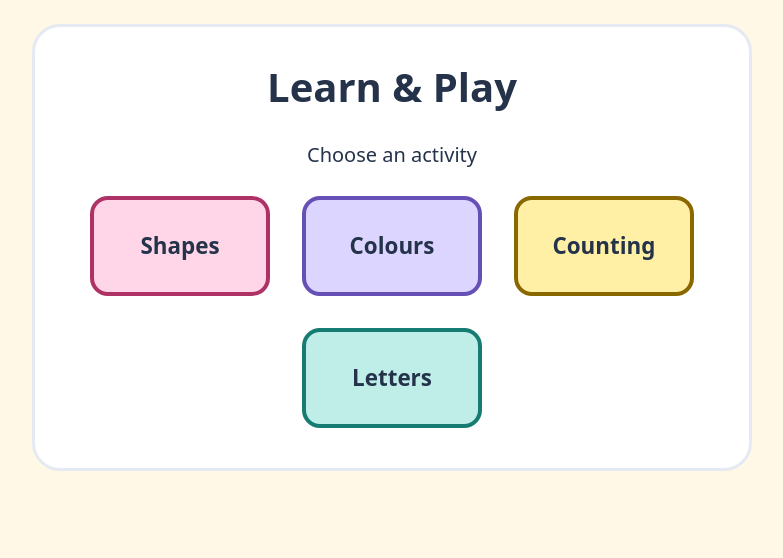
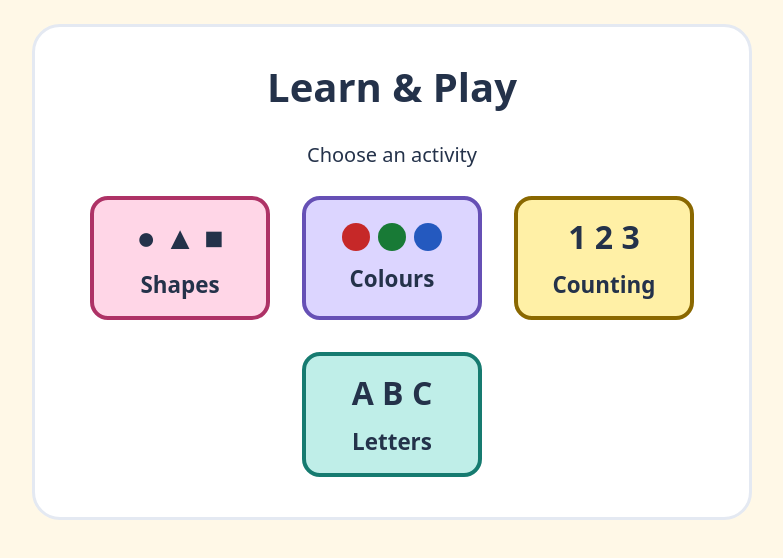
Before and after one commit to TatevikTadevosyan86/Laboration-3-QuizApp, a website built with Vite: page index.html in a window 1280 px wide. Shown: the whole page, without its empty margins (248-1031 px from the left). Built offline with nearby package versions, Linux system fonts and the light colour scheme.

Commit message:
Add visual symbols to activity buttons

```diff
--- a/src/LearningApp.js
+++ b/src/LearningApp.js
@@ -17,10 +17,10 @@ export class LearningApp {
     <h1>Learn & Play</h1>
     <p>Choose an activity</p>
     <div>
-      <button type="button" class="activity shapes" disabled>Shapes</button>
-<button type="button" class="activity colours" disabled>Colours</button>
-<button type="button" class="activity counting" id="counting">Counting</button>
-<button type="button" class="activity letters" disabled>Letters</button>
+      <button type="button" class="activity shapes" disabled><span class="activity-picture" aria-hidden="true">● ▲ ■</span><span>Shapes</span></button>
+<button type="button" class="activity colours" disabled><span class="activity-picture colour-picture" aria-hidden="true"><i></i><i></i><i></i></span><span>Colours</span></button>
+<button type="button" class="activity counting" id="counting"><span class="activity-picture" aria-hidden="true">1 2 3</span><span>Counting</span></button>
+<button type="button" class="activity letters" disabled><span class="activity-picture" aria-hidden="true">A B C</span><span>Letters</span></button>
     </div>
   `
 
--- a/styles.css
+++ b/styles.css
@@ -183,3 +183,31 @@ button:disabled {
   white-space: nowrap;
   border: 0;
 }
+
+.activity-picture {
+  display: block;
+  margin-bottom: 12px;
+  font-size: 2rem;
+  line-height: 1.3;
+}
+
+.colour-picture {
+  display: flex;
+  justify-content: center;
+  gap: 8px;
+}
+
+.colour-picture i {
+  width: 28px;
+  height: 28px;
+  border-radius: 50%;
+  background: #c62828;
+}
+
+.colour-picture i:nth-child(2) {
+  background: #187a36;
+}
+
+.colour-picture i:nth-child(3) {
+  background: #2459bf;
+}
```
